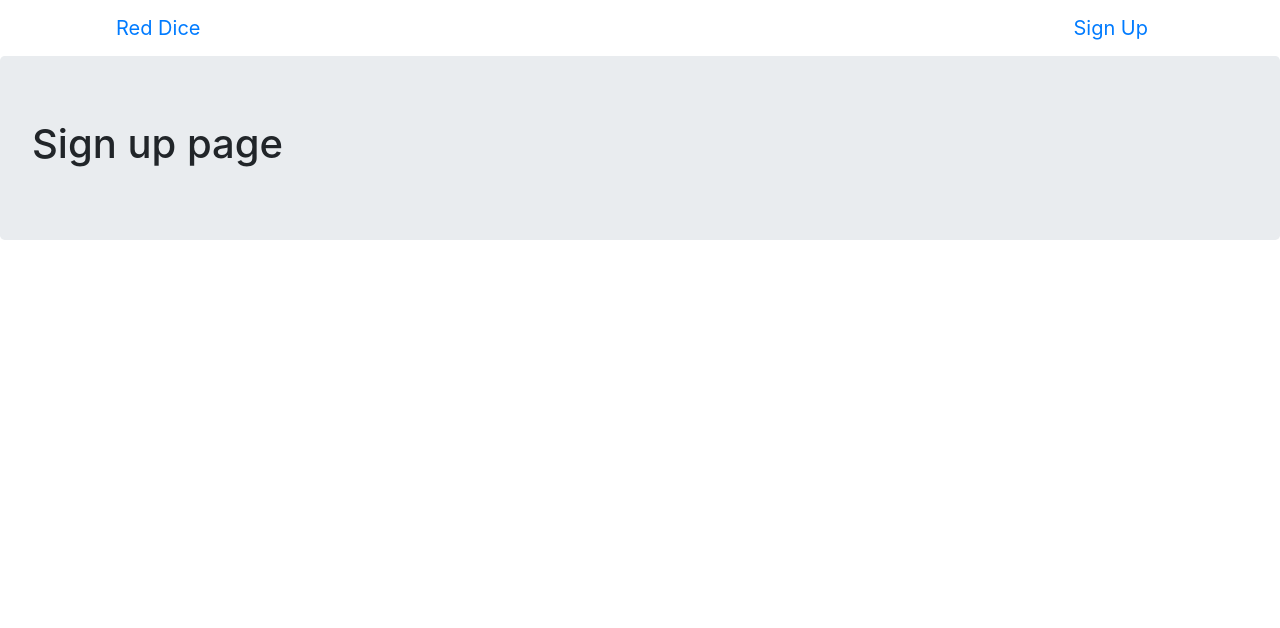
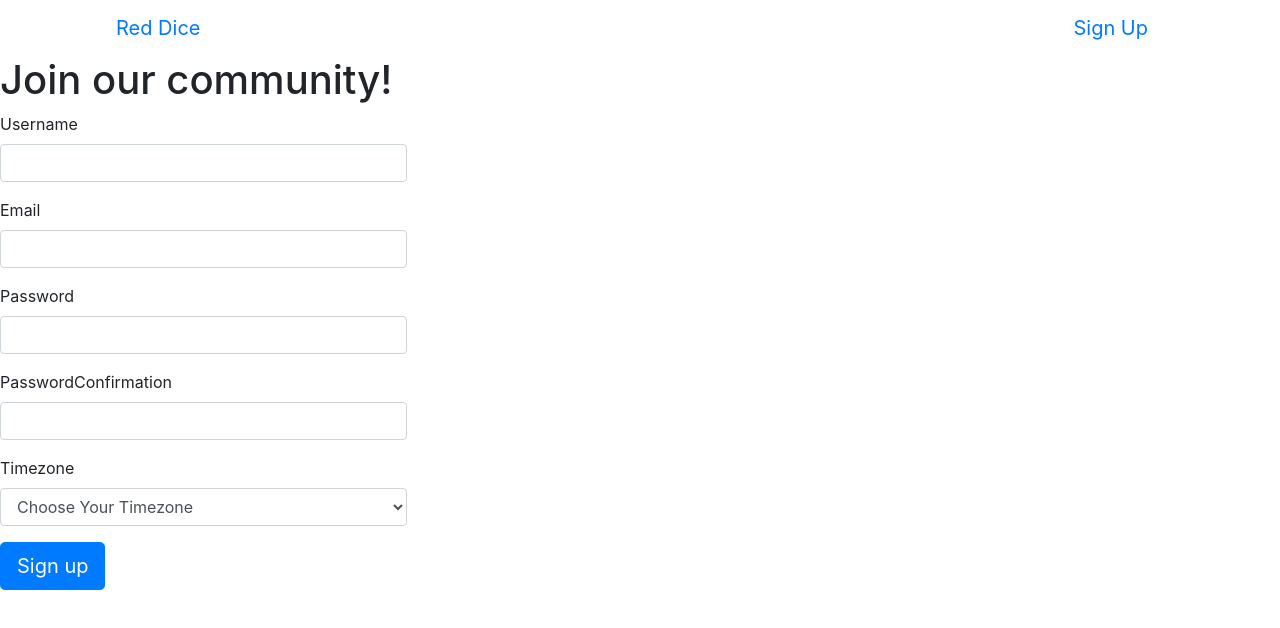
Before and after one commit to ddcjddb/rem-react-redux, a React (Create React App) app: page /signup in a window 1280 px wide. Shown: the top 628 px of the page. Built offline with nearby package versions, Linux system fonts and the light colour scheme.

Commit message:
signupform and state

```diff
--- /dev/null
+++ b/src/component/SignupForm.js
@@ -0,0 +1,106 @@
+import React, { Component } from "react";
+import timezones from "./timezones";
+import map from "lodash/map";
+
+class SignupForm extends Component {
+  constructor(props) {
+    super(props);
+    this.state = {
+      username: "",
+      email: "",
+      password: "",
+      passwordConfirmation: "",
+      timezone: ""
+    };
+    this.onChange = this.onChange.bind(this);
+    this.onSubmit = this.onSubmit.bind(this);
+  }
+
+  onChange(e) {
+    this.setState({ [e.target.name]: e.target.value });
+  }
+
+  onSubmit(e) {
+    e.preventDefault();
+    console.log(this.state);
+  }
+
+  render() {
+    const options = map(timezones, (val, key) => {
+      return (
+        <option key={key} value={val}>
+          {val}
+        </option>
+      );
+    });
+    return (
+      <form onSubmit={this.onSubmit}>
+        <h1>Join our community!</h1>
+        <div className="form-group">
+          <label className="control-label">Username</label>
+          <input
+            onChange={this.onChange}
+            value={this.state.username}
+            type="text"
+            name="username"
+            className="form-control"
+          />
+        </div>
+
+        <div className="form-group">
+          <label className="control-label">Email</label>
+          <input
+            onChange={this.onChange}
+            value={this.state.email}
+            type="text"
+            name="email"
+            className="form-control"
+          />
+        </div>
+
+        <div className="form-group">
+          <label className="control-label">Password</label>
+          <input
+            onChange={this.onChange}
+            value={this.state.password}
+            type="password"
+            name="password"
+            className="form-control"
+          />
+        </div>
+
+        <div className="form-group">
+          <label className="control-label">PasswordConfirmation</label>
+          <input
+            onChange={this.onChange}
+            value={this.state.passwordConfirmation}
+            type="password"
+            name="passwordConfirmation"
+            className="form-control"
+          />
+        </div>
+
+        <div className="form-group">
+          <label className="control-label">Timezone</label>
+          <select
+            onChange={this.onChange}
+            value={this.state.timezone}
+            name="timezone"
+            className="form-control"
+          >
+            <option value="" disabled>
+              Choose Your Timezone
+            </option>
+            {options}
+          </select>
+        </div>
+
+        <div className="form-group">
+          <button className="btn btn-primary btn-lg">Sign up</button>
+        </div>
+      </form>
+    );
+  }
+}
+
+export default SignupForm;
--- a/src/component/SignupPage.js
+++ b/src/component/SignupPage.js
@@ -1,10 +1,13 @@
 import React from "react";
+import SignupForm from "./SignupForm";
 
 class SignupPage extends React.Component {
   render() {
     return (
-      <div className="jumbotron">
-        <h1>Sign up page</h1>
+      <div className="row">
+        <div className="col-md-4 col-md-offset-4">
+          <SignupForm />
+        </div>
       </div>
     );
   }
--- /dev/null
+++ b/src/component/timezones.js
@@ -0,0 +1,21 @@
+export default [
+  "(UTC-12:00) International Date Line West",
+
+  "(UTC-11:00) Coordinated Universal Time-11",
+
+  "(UTC-10:00) Hawaii",
+
+  "(UTC-09:00) Alaska",
+
+  "(UTC-08:00) Baja California",
+
+  "(UTC-08:00) Pacific Time (US & Canada)",
+
+  "(UTC-07:00) Arizona",
+
+  "(UTC-07:00) Chihuahua, La Paz, Mazatlan",
+
+  "(UTC-07:00) Mountain Time (US & Canada)",
+
+  "(UTC-06:00) Central America"
+];
```
